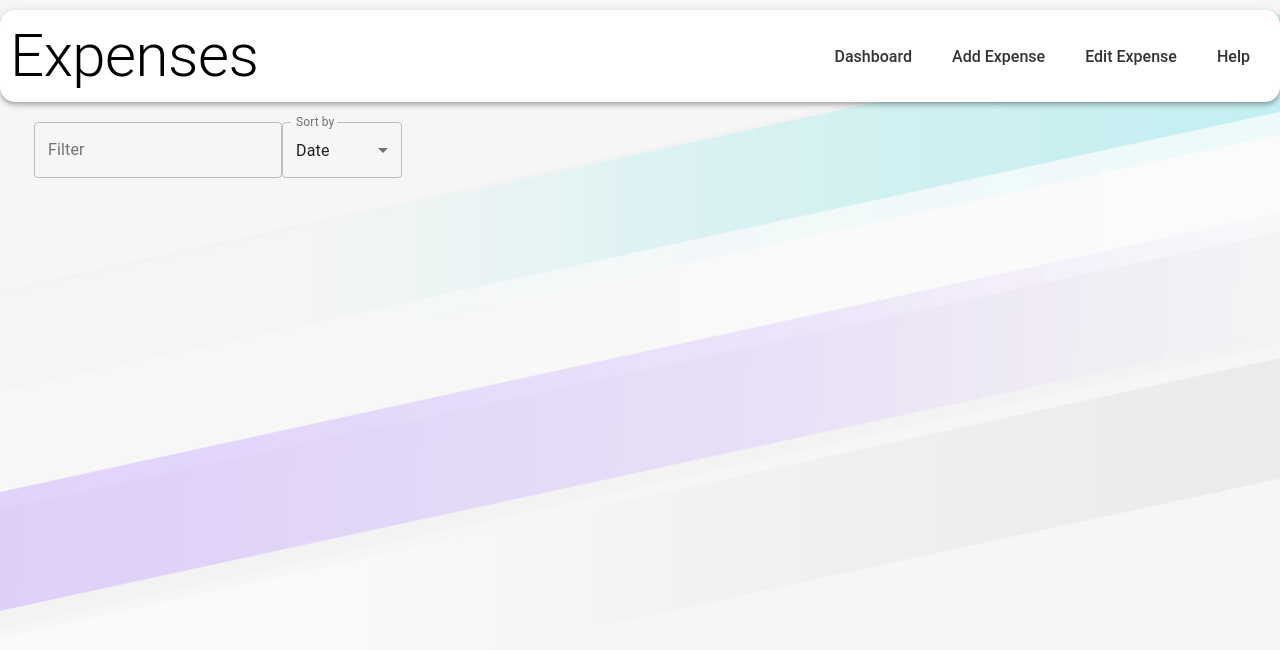
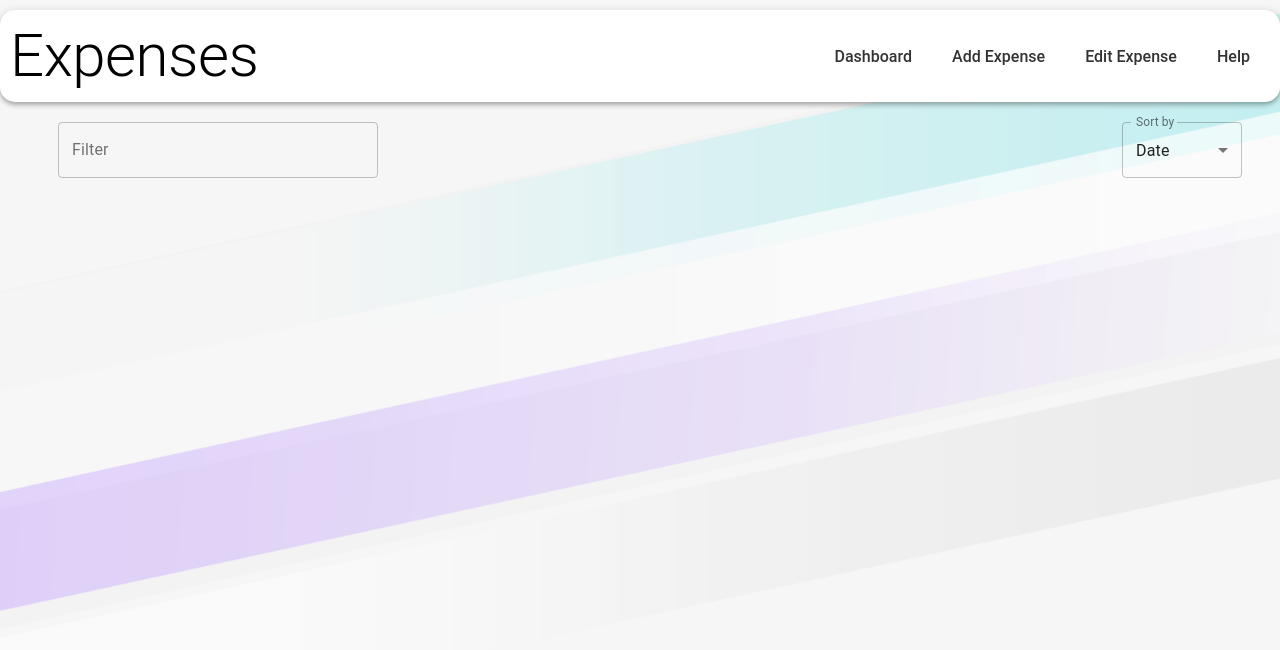
Before and after one commit to hffxx/Expenses, a React (Create React App) app: page / in a window 1280 px wide. Shown: the top 650 px of the page. Built offline with nearby package versions, Linux system fonts and the light colour scheme.

Commit message:
styles change

```diff
--- a/src/components/ExpenseList.js
+++ b/src/components/ExpenseList.js
@@ -2,17 +2,18 @@ import React from "react";
 import { useSelector } from "react-redux";
 import ExpenseListItem from "./ExpenseListItem";
 import getVisibleExpenses from "../redux/selectors/expenses";
+import { Container } from "@material-ui/core";
 
 function ExpenseList() {
   const visibleExpenses = useSelector((state) =>
     getVisibleExpenses(state.expenses, state.filters)
   );
   return (
-    <div>
+    <Container>
       {visibleExpenses.map((expense) => (
         <ExpenseListItem key={expense.id} {...expense} />
       ))}
-    </div>
+    </Container>
   );
 }
 
--- a/src/components/ExpenseListFilter.js
+++ b/src/components/ExpenseListFilter.js
@@ -5,6 +5,7 @@ import {
   FormControl,
   Select,
   MenuItem,
+  Container,
 } from "@material-ui/core";
 import { useSelector } from "react-redux";
 import { setTextFilter } from "../redux/actions/filterActions/setTextFilter";
@@ -26,8 +27,9 @@ function ExpenseListFilter() {
     endDate: moment(),
   });
   return (
-    <div>
+    <Container className={classes.filterList}>
       <TextField
+        className={classes.textFilter}
         id="outlined-basic"
         label="Filter"
         variant="outlined"
@@ -70,7 +72,7 @@ function ExpenseListFilter() {
           renderInput={(params) => <TextField {...params} />}
         />
       </LocalizationProvider>
-    </div>
+    </Container>
   );
 }
 
--- a/src/components/ExpenseListItem.js
+++ b/src/components/ExpenseListItem.js
@@ -1,13 +1,17 @@
 import React from "react";
 import { useDispatch } from "react-redux";
 import { removeExpense } from "../redux/actions/expensesActions/removeExpense";
-import { Button } from "@material-ui/core";
+import { Button, Card } from "@material-ui/core";
 import DeleteIcon from "@material-ui/icons/Delete";
+import EditIcon from "@material-ui/icons/Edit";
+import useStyles from "../styles";
+
 function ExpenseListItem({ description, amount, createdAt, id, note }) {
   const createdAtFormatted = createdAt.format("MMM Do, YYYY");
   const dispatch = useDispatch();
+  const classes = useStyles();
   return (
-    <div>
+    <Card className={classes.card} variant="outlined">
       <h1>{description}</h1>
       <h2>
         Amount: {amount} PLN - Created at: {createdAtFormatted}
@@ -21,7 +25,10 @@ function ExpenseListItem({ description, amount, createdAt, id, note }) {
       >
         Delete
       </Button>
-    </div>
+      <Button variant="contained" color="primary" startIcon={<EditIcon />}>
+        Edit
+      </Button>
+    </Card>
   );
 }
 
--- a/src/styles.js
+++ b/src/styles.js
@@ -26,4 +26,16 @@ export default makeStyles(() => ({
   formControl: {
     minWidth: 120,
   },
+  card: {
+    padding: "20px",
+    borderRadius: "10px",
+    marginTop: "20px",
+  },
+  filterList: {
+    display: "flex",
+    justifyContent: "space-between",
+  },
+  textFilter: {
+    width: "20rem",
+  },
 }));
```
